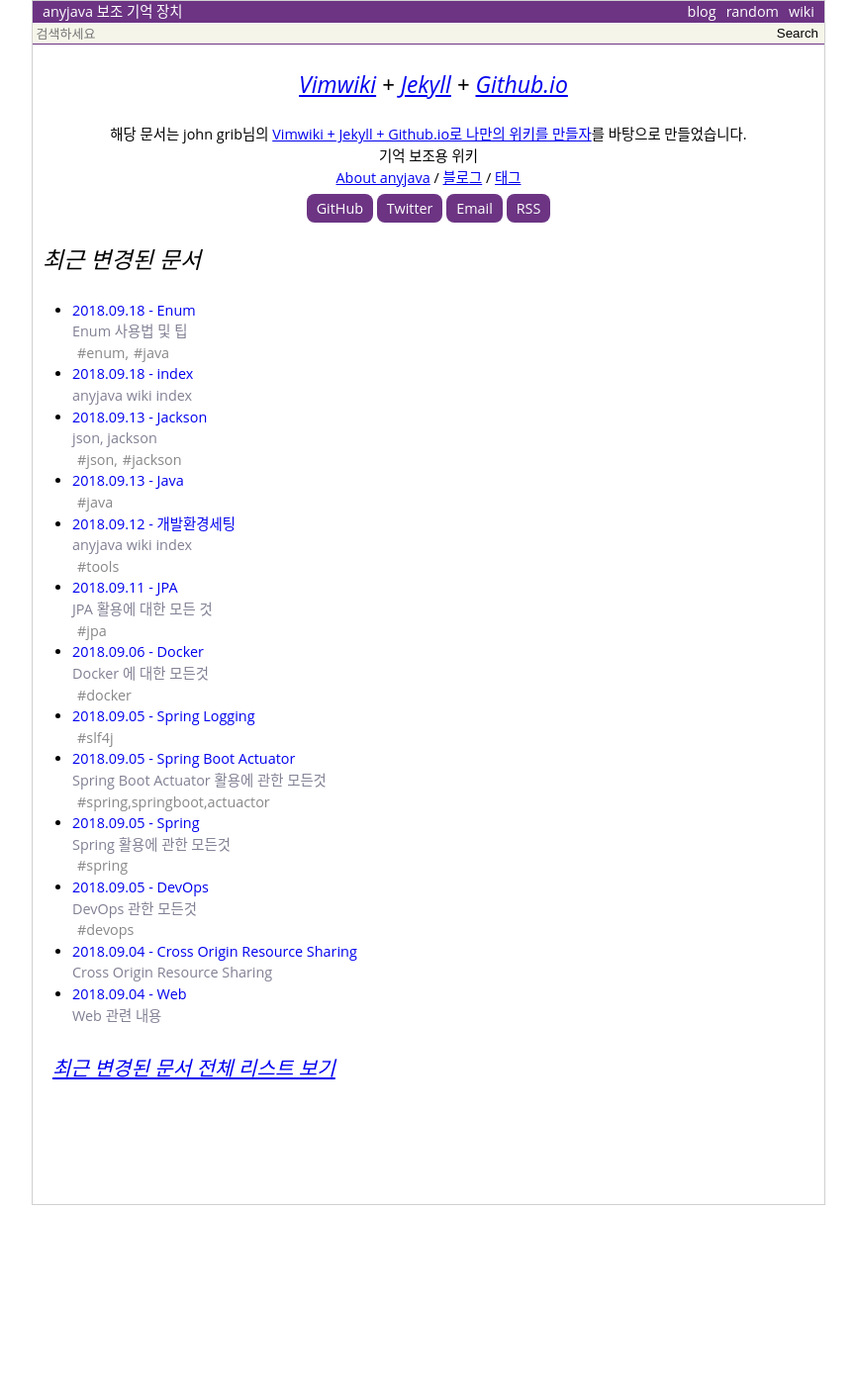
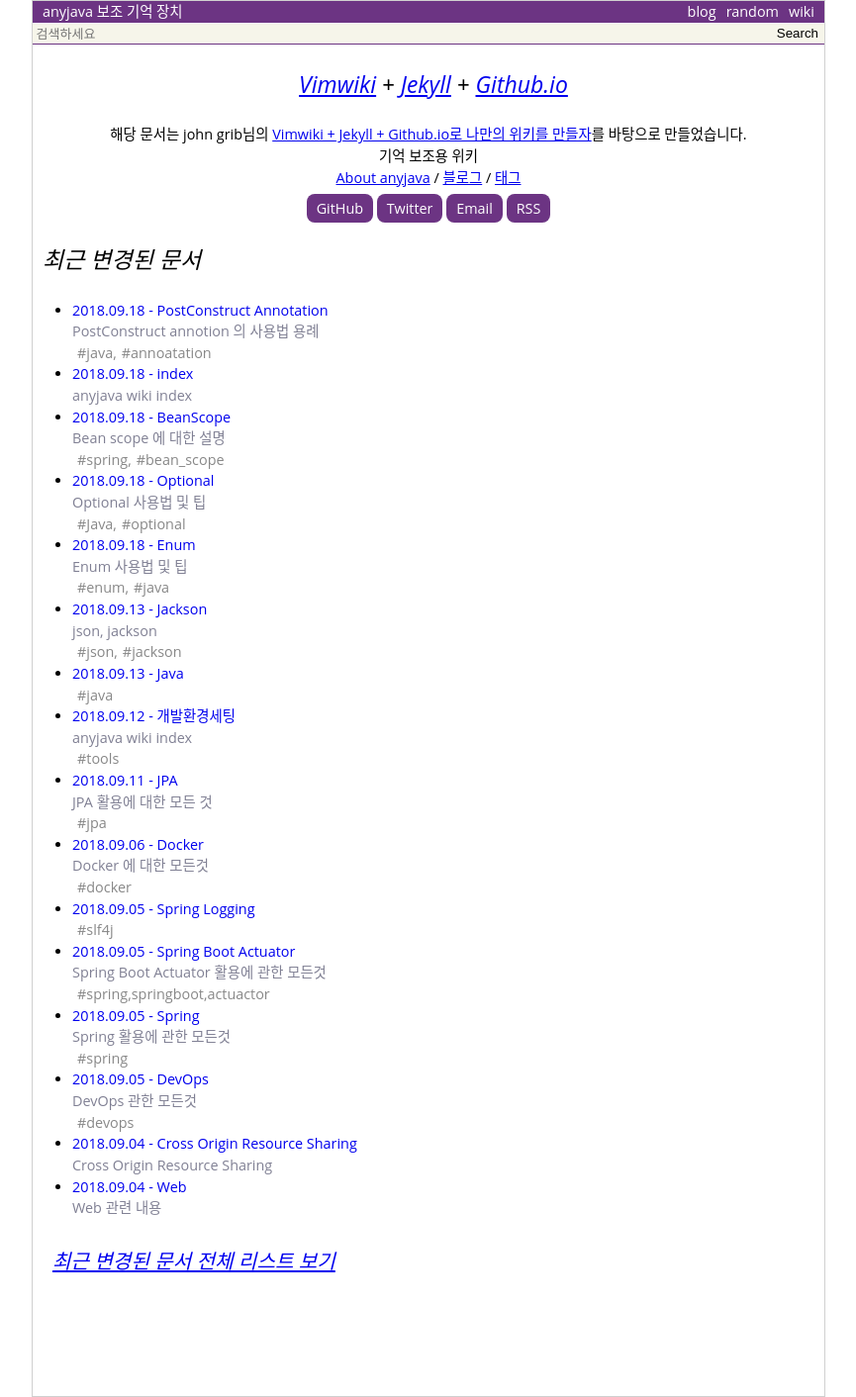
Before and after one commit to anyjava/anyjava.github.io, a Jekyll site: the page built from index.html, in a window 1280 px wide. Shown: the whole page at 99% size, without its empty margins (207-1072 px from the left). Built offline with Jekyll 4.4.1, drawn with Linux system fonts in a browser that asks for light colours; before the commit the page ends 1218 px from its top, so only the background shows below that.

Commit message:
20180918 spring study 때 배운 부분 정리

```diff
--- a/_data/pageMap.yml
+++ b/_data/pageMap.yml
@@ -1,3 +1,11 @@
+BeanScope:
+    type: wiki
+    title: BeanScope
+    summary: 'Bean scope 에 대한 설명'
+    parent: Spring
+    url: /wiki/BeanScope
+    updated: '2018-09-18 20:11:14 +0900'
+    children: []
 'CORS (Cross Origin Resource Sharing)':
     type: wiki
     title: 'Cross Origin Resource Sharing'
@@ -28,7 +36,7 @@
     summary: 'Enum 사용법 및 팁'
     parent: Java
     url: /wiki/Enum
-    updated: '2018-09-18 01:47:53 +0900'
+    updated: '2018-09-18 01:50:39 +0900'
     children: []
 index:
     type: wiki
@@ -36,7 +44,7 @@
     summary: 'anyjava wiki index'
     parent: null
     url: /wiki/index
-    updated: '2018-09-18 01:38:37 +0900'
+    updated: '2018-09-18 20:12:49 +0900'
     children: []
 Jackson:
     type: wiki
@@ -53,7 +61,7 @@
     parent: index
     url: /wiki/Java
     updated: '2018-09-13 08:36:04 +0900'
-    children: [Enum, Jackson]
+    children: [Enum, Jackson, Optional, PostContrunct]
 JPA:
     type: wiki
     title: JPA
@@ -78,6 +86,22 @@
     url: /wiki/Logging
     updated: '2018-09-05 09:25:23 +0900'
     children: []
+Optional:
+    type: wiki
+    title: Optional
+    summary: 'Optional 사용법 및 팁'
+    parent: Java
+    url: /wiki/Optional
+    updated: '2018-09-18 20:00:21 +0900'
+    children: []
+PostContrunct:
+    type: wiki
+    title: 'PostConstruct Annotation'
+    summary: 'PostConstruct annotion 의 사용법 용례'
+    parent: Java
+    url: /wiki/PostContrunct
+    updated: '2018-09-18 20:13:23 +0900'
+    children: []
 Spring:
     type: wiki
     title: Spring
@@ -85,7 +109,7 @@
     parent: index
     url: /wiki/Spring
     updated: '2018-09-05 09:22:27 +0900'
-    children: [JPA, Logging, Spring_Boot_Actuator]
+    children: [BeanScope, JPA, Logging, Spring_Boot_Actuator]
 Spring_Boot_Actuator:
     type: wiki
     title: 'Spring Boot Actuator'
--- a/_data/tagList.yml
+++ b/_data/tagList.yml
@@ -1,12 +1,18 @@
+- annoatation
+- bean_scope
 - devops
 - docker
 - 'enum,'
 - jackson
 - java
+- 'java,'
+- 'Java,'
 - jpa
 - 'json,'
 - linux
+- optional
 - slf4j
 - spring
+- 'spring,'
 - 'spring,springboot,actuactor'
 - tools
--- a/_data/tagMap.yml
+++ b/_data/tagMap.yml
@@ -1,3 +1,7 @@
+'spring,':
+    - {fileName: BeanScope}
+bean_scope:
+    - {fileName: BeanScope}
 devops:
     - {fileName: DevOps}
 docker:
@@ -17,6 +21,14 @@
     - {fileName: Linux}
 slf4j:
     - {fileName: Logging}
+'Java,':
+    - {fileName: Optional}
+optional:
+    - {fileName: Optional}
+'java,':
+    - {fileName: PostContrunct}
+annoatation:
+    - {fileName: PostContrunct}
 spring:
     - {fileName: Spring}
 'spring,springboot,actuactor':
--- /dev/null
+++ b/_wiki/BeanScope.md
@@ -0,0 +1,32 @@
+---
+layout  : wiki
+title   : BeanScope
+summary : Bean scope 에 대한 설명
+date    : 2018-09-18 20:05:34 +0900
+updated : 2018-09-18 20:11:14 +0900
+tags    : spring, bean_scope
+toc     : true
+public  : true
+parent  : Spring
+latex   : false
+---
+* TOC
+{:toc}
+
+# Bean Scope
+
+* Spring Bean 의 생성 주기를 설정할 수 있다.
+	* org.springframework.beans.factory.config.ConfigurableBeanFactory.SCOPE_SINGLETON
+	* org.springframework.beans.factory.config.ConfigurableBeanFactory.SCOPE_PROTOTYPE
+	* SessionScope
+	* RequestScope
+	* JobScope
+	* StepScope
+
+## 주의사항
+
+* org.springframework.beans.factory.config.ConfigurableBeanFactory.SCOPE_PROTOTYPE
+	* 실제 `@Autowired` 해서 주입된 bean 을 getter 로 조회 한다면 동일한 객체에 접근이 된다.
+	* 따라서 아래와 같은 방법으로 사용하자.
+		* Provider<Object> 로 주입 받아아 한다.(javax)
+		* ObjectFactory<Object> 로 주입 받는다. (spring)
--- /dev/null
+++ b/_wiki/Optional.md
@@ -0,0 +1,22 @@
+---
+layout  : wiki
+title   : Optional
+summary : Optional 사용법 및 팁
+date    : 2018-09-18 19:58:14 +0900
+updated : 2018-09-18 20:00:21 +0900
+tags    : Java, optional
+toc     : true
+public  : true
+parent  : Java
+latex   : false
+---
+* TOC
+{:toc}
+
+# Optional
+
+## 사용상 주의 사항
+
+* Optional 은 객체의 Field 로 사용하는걸 권장하지 않는다.
+	* Optional 은 member field 초기화 될때 default 값이 null 이다. => 으잉??? 뭐야 Optional 이 Null 인 케이스가 있다.
+	* Optional 은 Serializable 하지 않다. 즉, DTO 로 만들어서 Json 으로 변환을 하지 못함.
--- /dev/null
+++ b/_wiki/PostContrunct.md
@@ -0,0 +1,29 @@
+---
+layout  : wiki
+title   : PostConstruct Annotation
+summary : PostConstruct annotion 의 사용법 용례
+date    : 2018-09-18 20:01:31 +0900
+updated : 2018-09-18 20:13:23 +0900
+tags    : java, annoatation
+toc     : true
+public  : true
+parent  : Java
+latex   : false
+---
+* TOC
+{:toc}
+
+# PostConstruct annotation
+
+## 설명
+* 객체의 생성 직후, 수행되는 method 이다.
+* Java 의 표준 annotation 이며, Spring 에서도 Bean 생성 후, 연관관계 주입 후에 수행된다.
+
+## 사용 사례
+
+* 어디서 많이 사용할까?
+	* 한번에 대량의 데이터를 미리 읽어 둘때, ex) 지역코드 정보, 공통 코드 정보
+	* 사용자의 명령이나 행동 패턴에 따른 Command Object 를 Map에 저장해 두고 싶을때,
+		* 사용자의 명령 commaon String 이나 enum type 을 Map 의 key 로 지정하고 value 에는 Command 객체를 미리 매핑해두고 로직에서 사용한다.
+		* 이렇게 사용하면 if 문을 획기적으로 줄일 수 있다.
+		* TODO: examples...
```
Also changed, not shown: _wiki/index.md (+4 -1 lines).
